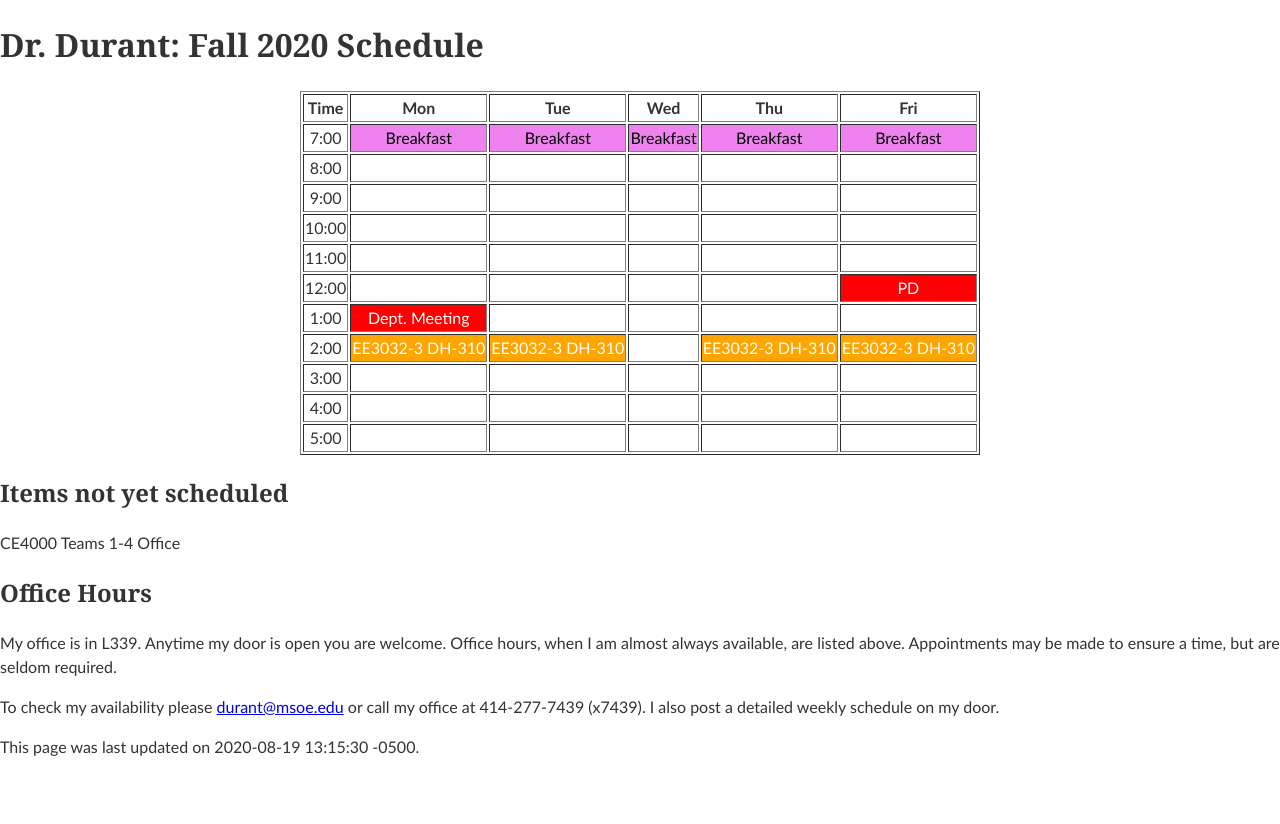
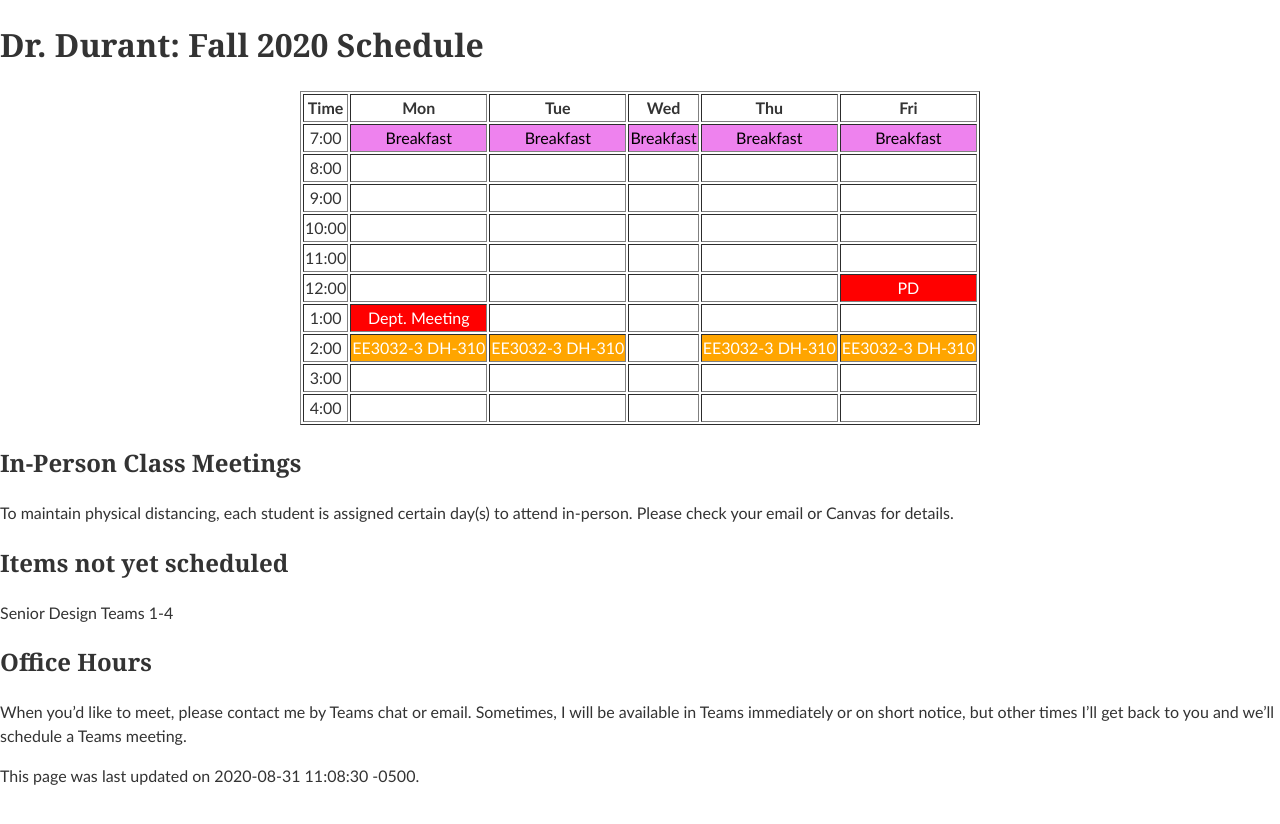
Before and after one commit to edurant/edurant.github.io, a Jekyll site: the page built from sched/f20.md, in a window 1280 px wide. Shown: the top 824 px of the page. Built offline with Jekyll 4.4.1, drawn with Linux system fonts in a browser that asks for light colours.

Commit message:
office/in-person updates for f20

```diff
--- a/sched/f20.md
+++ b/sched/f20.md
@@ -1,6 +1,6 @@
 ---
 title: "Dr. Durant: Fall 2020 Schedule"
-date: 2020-08-19 13:15:30 -0500
+date: 2020-08-31 11:08:30 -0500
 ---
 
 <style type="text/css">
@@ -25,22 +25,18 @@ td.lunch        {       background-color: violet;       color: black;   }
 <tr><td>2:00</td>       <td class="ee3032">EE3032-3&nbsp;DH-310</td>    <td class="ee3032">EE3032-3&nbsp;DH-310</td>    <td>&nbsp;</td>                         <td class="ee3032">EE3032-3&nbsp;DH-310</td>    <td class="ee3032">EE3032-3&nbsp;DH-310</td>    </tr>
 <tr><td>3:00</td>       <td>&nbsp;</td>                                 <td>&nbsp;</td>                                 <td>&nbsp;</td>                         <td>&nbsp;</td>                                 <td>&nbsp;</td>                                 </tr>
 <tr><td>4:00</td>       <td>&nbsp;</td>                                 <td>&nbsp;</td>                                 <td>&nbsp;</td>                         <td>&nbsp;</td>                                 <td>&nbsp;</td>                                 </tr>
-<tr><td>5:00</td>       <td>&nbsp;</td>                                 <td>&nbsp;</td>                                 <td>&nbsp;</td>                         <td>&nbsp;</td>                                 <td>&nbsp;</td>                                 </tr>
 </table>
 </div>
 
+## In-Person Class Meetings
+
+To maintain physical distancing, each student is assigned certain day(s) to attend in-person. Please check your email or Canvas for details.
+
 ## Items not yet scheduled
-<td class="ce4000">CE4000 Teams 1-4</td>
-<td class="oh">Office</td>
+<td class="ce4000">Senior Design Teams 1-4</td>
 
 ## Office Hours
 
-My office is in L339.
-Anytime my door is open you are welcome.
-Office hours, when I am almost always available, are listed above.
-Appointments may be made to ensure a time, but are seldom required.
-
-To check my availability please <mailto:durant@msoe.edu> or call my office at 414-277-7439 (x7439).
-I also post a detailed weekly schedule on my door.
+When you'd like to meet, please contact me by Teams chat or email. Sometimes, I will be available in Teams immediately or on short notice, but other times I'll get back to you and we'll schedule a Teams meeting.
 
 This page was last updated on {{page.date}}.
```
